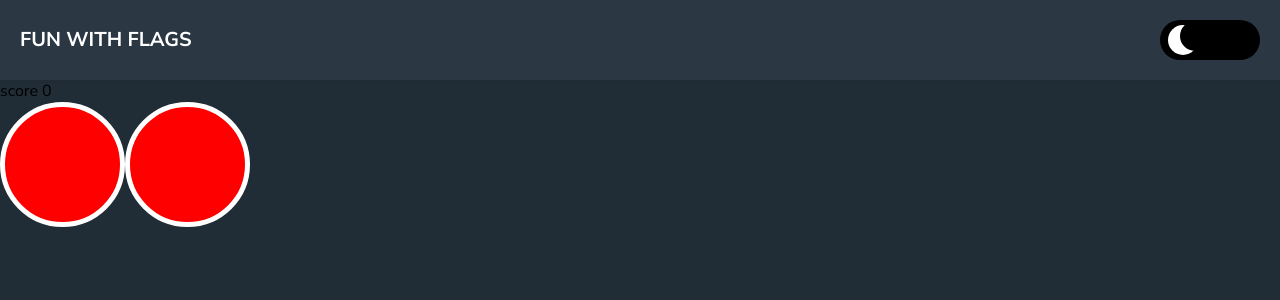
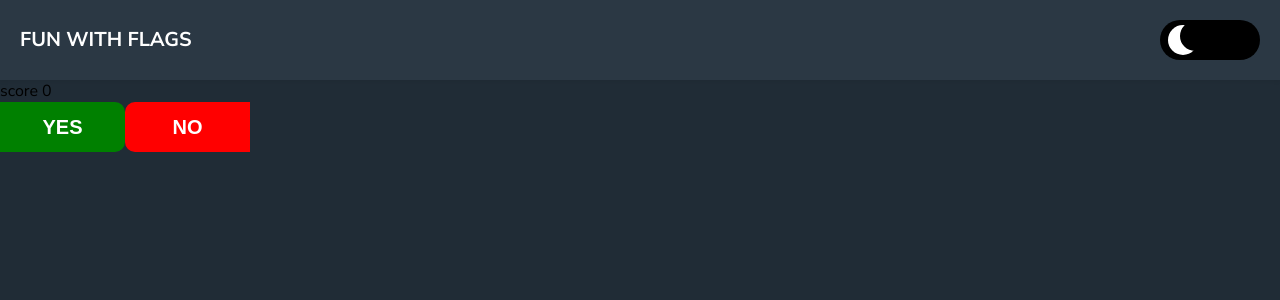
Before and after one commit to ike-tom/fun-with-flags, a Next.js app: page /game in a window 1280 px wide. Shown: the top 300 px of the page. Built offline with nearby package versions, Linux system fonts and the light colour scheme.

Commit message:
feat: create AnswerButton component

```diff
--- a/components/AnswerButton/AnswerButton.module.scss
+++ b/components/AnswerButton/AnswerButton.module.scss
@@ -1,9 +1,19 @@
 .answerButton {
-  border-radius: 50%;
   width: 125px;
-  height: 125px;
+  height: 50px;
+  text-transform: uppercase;
+  border: none;
+  color: white;
+  font-weight: 800;
+  font-size: 20px;
+}
+.yesButton {
+  background-color: green;
+  border-top-right-radius: 10px;
+  border-bottom-right-radius: 10px;
+}
+.noButton {
   background-color: red;
-  // outline: 10px solid white;
-  border: 5px solid white;
-  font-size: 0;
+  border-top-left-radius: 10px;
+  border-bottom-left-radius: 10px;
 }
--- a/components/AnswerButton/AnswerButton.tsx
+++ b/components/AnswerButton/AnswerButton.tsx
@@ -2,14 +2,18 @@ import styles from "./AnswerButton.module.scss";
 
 interface AnswerButtonProps {
   name: string;
-
   onClick?: () => void;
 }
 
 function AnswerButton(props: AnswerButtonProps) {
   const { name, onClick } = props;
   return (
-    <button className={styles.answerButton} onClick={onClick}>
+    <button
+      className={`${styles.answerButton} ${
+        name === "yes" ? styles.yesButton : styles.noButton
+      }`}
+      onClick={onClick}
+    >
       {name}
     </button>
   );
```
